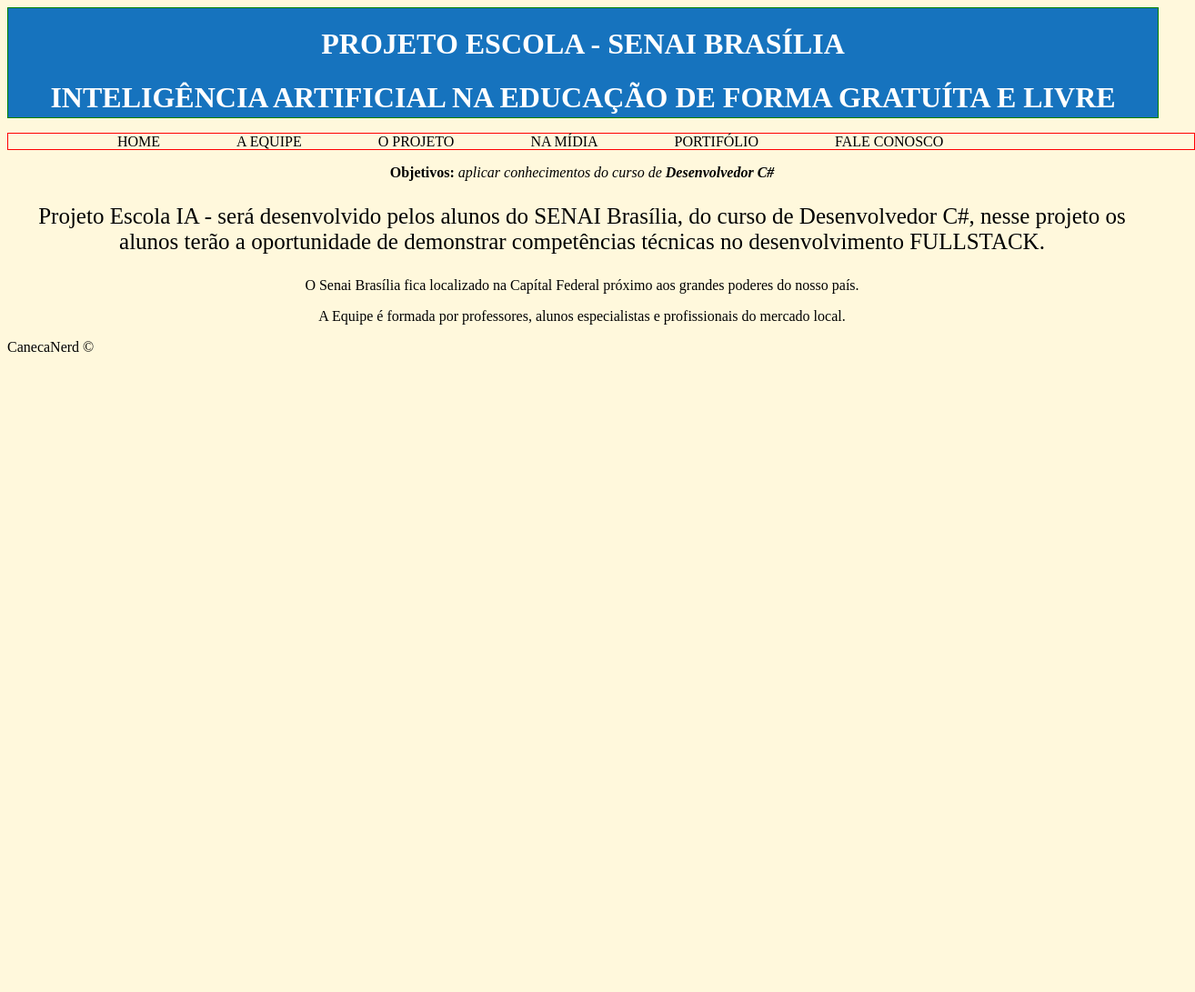
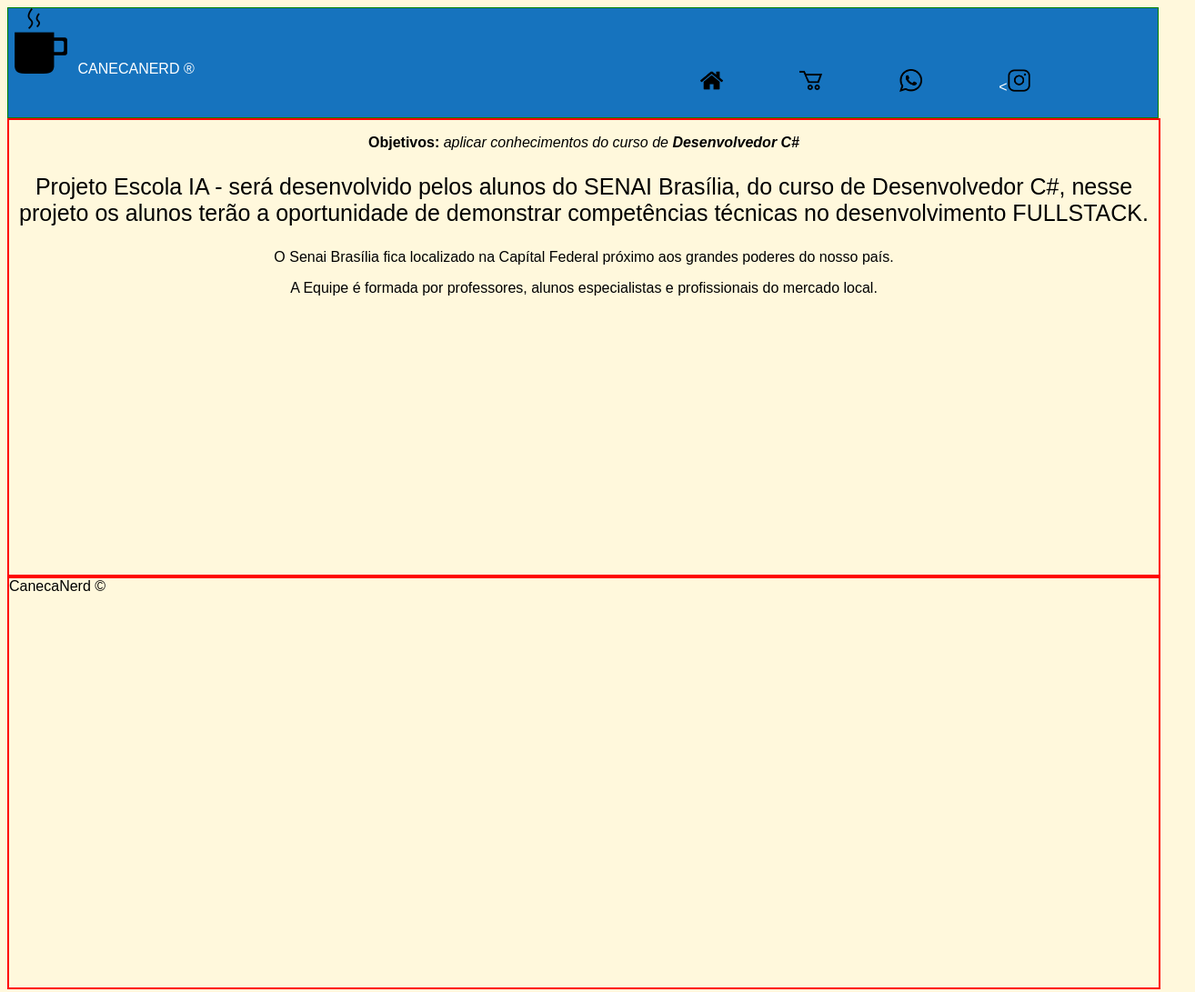
Before and after one commit to joaorezzo/Projeto_Final_C, a plain HTML site: page index.html in a window 1280 px wide. Shown: the whole page at 91% size, 1314 px wide, since content can reach past the window. Before the commit the page ends 800 px from the top, so only its background shows below. Drawn offline with Linux system fonts and the light colour scheme.

Commit message:
att 13/06 12h

```diff
--- a/geral.css
+++ b/geral.css
@@ -1,5 +1,7 @@
 /*Criando o topo do site*/
-
+* {
+    font-family: Arial, Helvetica, sans-serif;
+}
 #topo{
     width:100%;
     height:120px;
@@ -24,12 +26,7 @@ body{
 }
 
 /*pai*/
-ul{
-    width:100%;
-    height:17px;
-    border:1px solid red;
 
-}
 
 /*filho*/
 
@@ -44,5 +41,34 @@ ul li a{
 }
 ul li a:hover{
     background-color: coral;
+    width: 35px;
+    height: 35px;
 
 }
+
+
+#principal{
+    width: 100%;
+    height: 500px;
+    border: 2px solid red;
+
+}
+
+
+#rodape{
+    width: 100%;
+    height: 450px;
+    border: 2px solid red;
+
+}
+
+nav{
+    position: absolute;
+    top: 60px;
+    left: 650px;
+}
+
+nav img{
+    width: 25px;
+    height: 25px;
+}
--- a/index.html
+++ b/index.html
@@ -18,19 +18,20 @@
 </head>
 <body>
     <div id="topo">
-        <h1 style="text-align:center ;">Projeto Escola - SENAI Brasília</h1>
-        <h1 style="text-align:center ;">Inteligência artificial na
-        educação de forma gratuíta e livre</h1>
+        <div id="Logo">
+        <img src="./imagens/caneca.png" alt="Caneca">  CanecaNerd &reg;
+        </div>
+        <nav>
+            <ul>
+                <li><a href="index.html"><img src="./imagens/home_icon-icons.com_73532.png" alt=""></a></li>
+                <li><a href="portifolio.html"><img src="./imagens/shoppingcart_86089.png" alt=""></a></li>
+                <li><a href="faleconosco.html"><img src="./imagens/whatsapp-logo_icon-icons.com_68338.png" alt=""></a></li>
+                <li><<a href="midia.html"><img src="./imagens/instagram.png" alt="insta"></a></li>
+            </ul>
+        </nav>
     </div>
 
-    <ul>
-        <li><a href="index.html">HOME</a></li>
-        <li><a href="equipe.html">A EQUIPE</a></li>
-        <li><a href="projeto.html">O PROJETO</a></li>
-        <li><a href="midia.html">NA MÍDIA</a></li>
-        <li><a href="portifolio.html">PORTIFÓLIO</a></li>
-        <li><a href="faleconosco.html">FALE CONOSCO</a></li>
-    </ul>
+
 
     <div id="principal">
         <p style="text-align:center;">
```
Also changed, not shown: equipe.html (added), faleconosco.html (added), imagens/caneca.png (added), imagens/home_icon-icons.com_73532.png (added), imagens/instagram.png (added), imagens/shoppingcart_86089.png (added), imagens/whatsapp-logo_icon-icons.com_68338.png (added), midia.html (added), portifolio.html (added), projeto.html (added).
